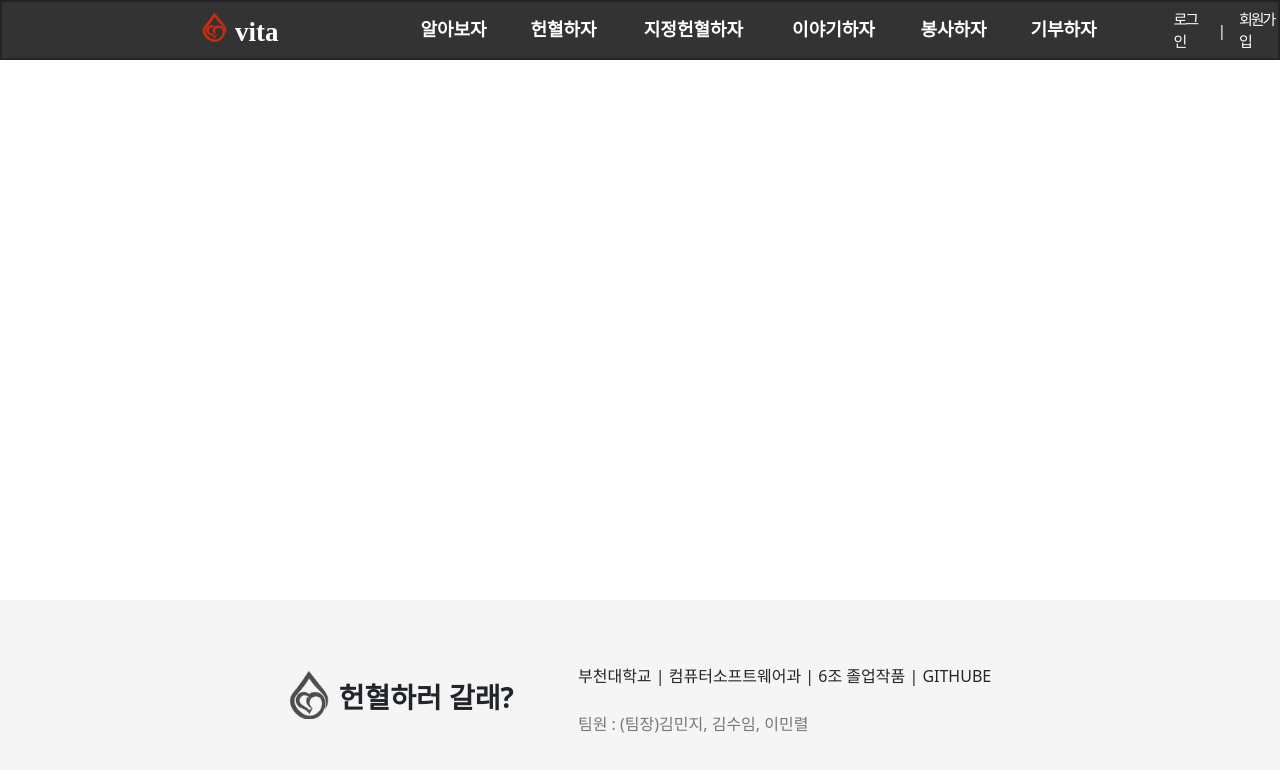
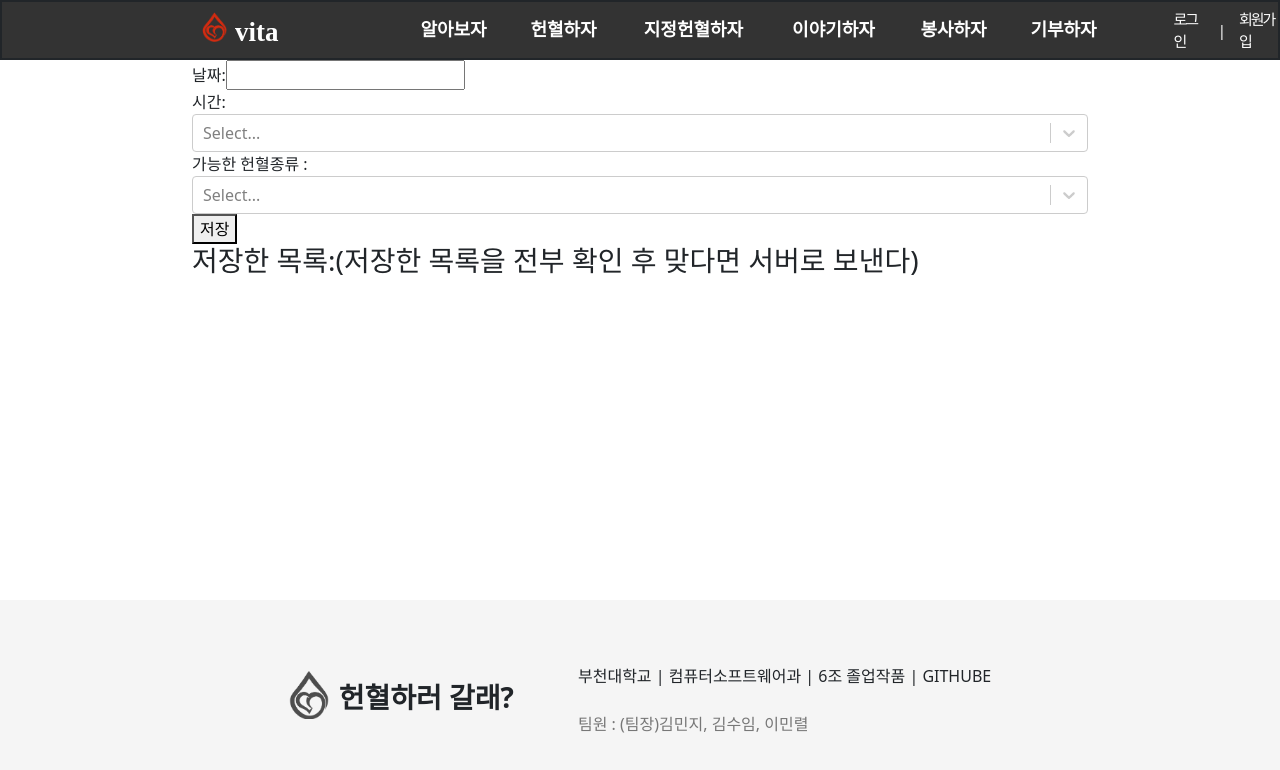
Before and after one commit to BC-VITA/VITA-FRONT, a React (Create React App) app in the folder vita/: page /DBD_insert in a window 1280 px wide. Shown: the top 770 px of the page. Built offline with nearby package versions, Linux system fonts and the light colour scheme; a small style sheet from the web is missing.

Commit message:
필터 완료

```diff
--- a/vita/src/App.js
+++ b/vita/src/App.js
@@ -31,6 +31,7 @@ import DBDPostGeneral from './pages/3. Designated_Blood_Donation/DBD_PostGeneral
 import DBDPostHospital from './pages/3. Designated_Blood_Donation/DBD_PostHospital';
 import DBDNews from './pages/3. Designated_Blood_Donation/DBD_News';
 import DBDWatchList from './pages/3. Designated_Blood_Donation/DBD_WatchList';
+import DBDInsert from './pages/3. Designated_Blood_Donation/DBD_Insert';
 
 import BDStory from './pages/4. Community/BD_Story';
 // import BDDetails from './pages/4. Community/BD_Details';
@@ -86,6 +87,7 @@ function App() {
           <Route path="/BD_test" element={<BDtest />}></Route>{/*헌혈의집 등록하는 관리자 화면*/}
 
           <Route path="/DBD_Main" element={<DBDMain />}></Route>{/*지정헌혈하자*/}
+          <Route path="/DBD_insert" element={<DBDInsert />}></Route>{/*지정헌혈하자*/}
           <Route path="/DBD_General" element={<DBDGeneral />}></Route>
           <Route path="/DBD_PostGeneral" element={<DBDPostGeneral />}></Route>
           <Route path="/DBD_PostHospital" element={<DBDPostHospital />}></Route>
--- a/vita/src/pages/2. Blood_Donation/BD_House.js
+++ b/vita/src/pages/2. Blood_Donation/BD_House.js
@@ -60,6 +60,8 @@ function BD_House() {
       });
     console.log(inputData);
   }, []);
+
+  const filteredData = firstListValue === '전체' ? inputData : inputData.filter((item) => item.area === firstListValue);
 
   return (
     <StyledAll>
@@ -162,7 +164,7 @@ function BD_House() {
                           </tr>
                         </thead>
                         <Styledtbody1>
-                          {inputData.map((element, index) => {
+                          {filteredData.map((element, index) => {
                             return (
                               <Styledtr>
                                 <Styledtd>
--- a/vita/src/pages/3. Designated_Blood_Donation/DBD_Insert.js
+++ b/vita/src/pages/3. Designated_Blood_Donation/DBD_Insert.js
@@ -6,7 +6,7 @@ import Select from 'react-select';
 function DBD_Insert() {
   const [date, setDate] = useState(null);
   const [time, setTime] = useState(null);
-  const [options, setOptions] = useState(null);
+  const [options, setOptions] = useState([]);
   const [reservations, setReservations] = useState([]);
 
   const handleDateChange = (date) => {
@@ -76,7 +76,7 @@ function DBD_Insert() {
           <div key={index}>
             <div>날짜: {element.date.toString()}</div>
             <div>시간: {element.time.value}</div>
-            <div>헌혈종류: {element.options.value}</div>
+            <div>헌혈종류: {element.options.map((option) => option.value).join(", ")}</div>
             <button onClick={() => handleDelete(index)}>삭제</button>
             <div><br /></div>
           </div>
```
